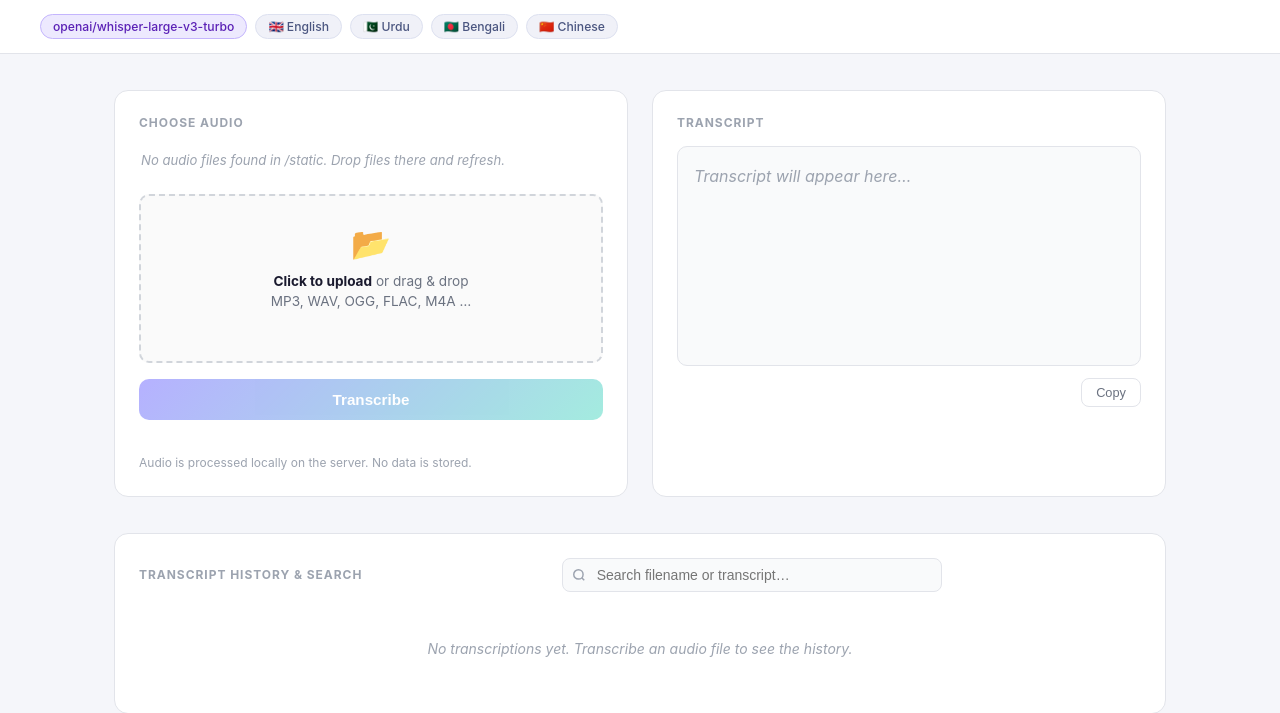
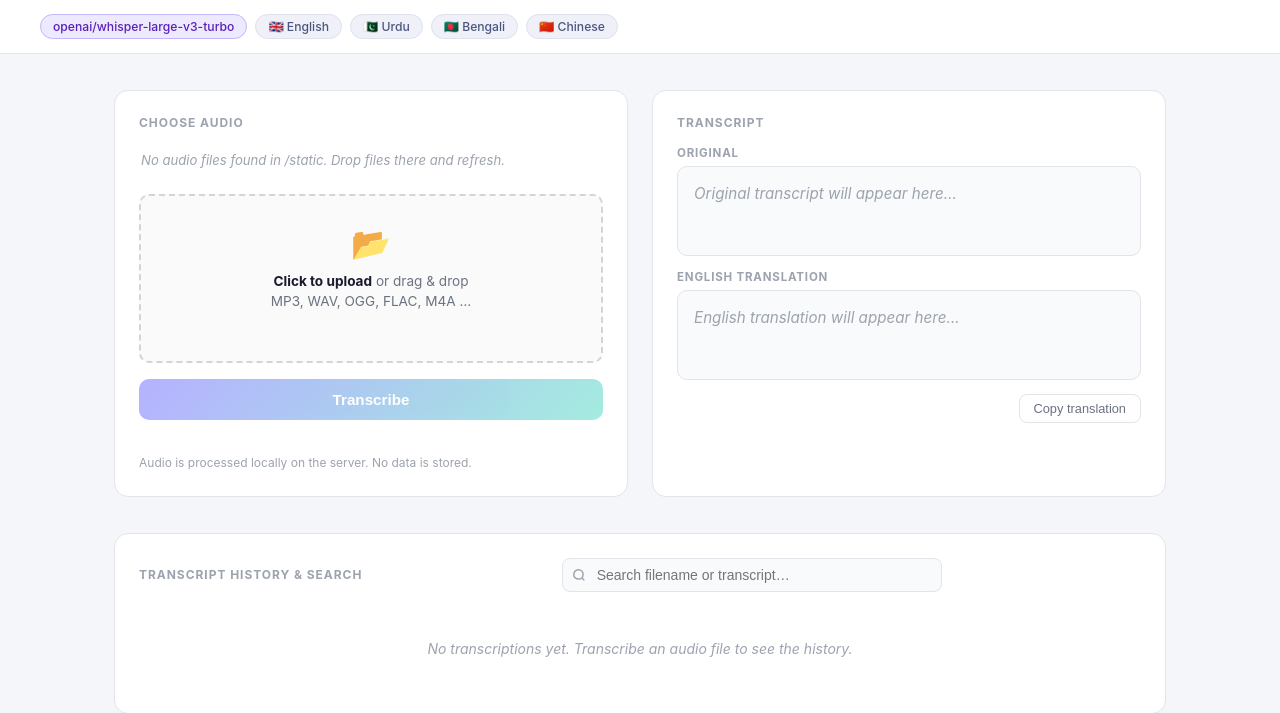
Before and after one commit to mahadrehmann/automatic-speech-recognition-Demo, a FastAPI app: page / in a window 1280 px wide. Shown: the part 94-807 px from the top of the page. Run offline with FastAPI, Linux system fonts and the light colour scheme; data that the repository does not hold is empty.

Commit message:
Add English translation using Groq translations endpoint
Optimize translation logic: Skip translation API call if detected language is English

Co-Authored-By: Claude Sonnet 4.6 <noreply@anthropic.com>

```diff
--- a/main.py
+++ b/main.py
@@ -36,25 +36,52 @@ async def index(request: Request):
 
 @app.post("/transcribe")
 async def transcribe(file: UploadFile = File(...)):
+    audio_bytes = await file.read()
+
+    # Transcribe in the source language and detect what it is
     try:
-        audio_bytes = await file.read()
-        response = client.audio.transcriptions.create(
+        transcript_response = client.audio.transcriptions.create(
             file=(file.filename, audio_bytes),
             model="whisper-large-v3",
+            response_format="verbose_json",
         )
     except Exception as e:
         logger.error("Groq transcription failed: %s", e)
         raise HTTPException(status_code=500, detail="Transcription failed. Please try again.")
 
-    transcript = response.text.strip()
+    original_text     = transcript_response.text.strip()
+    detected_language = (getattr(transcript_response, "language", None) or "").lower()
+    logger.info("Detected language: %s", detected_language)
+
+    # Skip the translation call when audio is already in English
+    if detected_language in ("english", "en"):
+        english_translation = original_text
+    else:
+        try:
+            translation_response = client.audio.translations.create(
+                file=(file.filename, audio_bytes),
+                model="whisper-large-v3",
+            )
+            english_translation = translation_response.text.strip()
+        except Exception as e:
+            logger.error("Groq translation failed: %s", e)
+            raise HTTPException(status_code=500, detail="Translation failed. Please try again.")
+
     entry = {
         "id": str(uuid.uuid4()),
         "filename": file.filename,
-        "transcript": transcript,
+        "original_text": original_text,
+        "english_translation": english_translation,
+        "detected_language": detected_language,
         "timestamp": datetime.now(timezone.utc).isoformat(),
     }
     transcript_history.append(entry)
-    return JSONResponse({"transcript": transcript, "history": transcript_history})
+    return JSONResponse({
+        "original_text": original_text,
+        "english_translation": english_translation,
+        "detected_language": detected_language,
+        "history": transcript_history,
+    })
 
 
 @app.get("/history")
--- a/templates/index.html
+++ b/templates/index.html
@@ -167,23 +167,48 @@
     }
     @keyframes spin { to { transform: rotate(360deg); } }
 
-    /* ── Transcript box ── */
-    #transcript-box {
-      min-height: 220px;
+    /* ── Transcript boxes ── */
+    .transcript-label {
+      font-size: 0.72rem;
+      font-weight: 700;
+      text-transform: uppercase;
+      letter-spacing: 0.07em;
+      color: #9ca3af;
+      margin-bottom: 6px;
+      display: flex;
+      align-items: center;
+      gap: 8px;
+    }
+    .lang-badge {
+      background: #ede9fe;
+      color: #5b21b6;
+      border-radius: 20px;
+      padding: 2px 8px;
+      font-size: 0.7rem;
+      font-weight: 600;
+      text-transform: none;
+      letter-spacing: 0;
+    }
+    .transcript-box {
+      min-height: 90px;
       background: #f9fafb;
       border: 1px solid #e2e4ea;
       border-radius: 10px;
-      padding: 16px;
-      font-size: 1rem;
+      padding: 14px 16px;
+      font-size: 0.95rem;
       line-height: 1.7;
       color: #374151;
       white-space: pre-wrap;
       word-break: break-word;
+      margin-bottom: 14px;
     }
-    #transcript-box.empty { color: #9ca3af; font-style: italic; }
+    .transcript-box.empty { color: #9ca3af; font-style: italic; }
+
+    /* keep old id working as alias */
+    #transcript-box { display: none; }
 
     .copy-row {
-      display: flex; justify-content: flex-end; margin-top: 12px;
+      display: flex; justify-content: flex-end; margin-top: 4px;
     }
     #copy-btn {
       background: none;
@@ -378,9 +403,21 @@
   <!-- ── Right column ── -->
   <div class="card">
     <div class="card-title">Transcript</div>
-    <div id="transcript-box" class="empty">Transcript will appear here&hellip;</div>
+
+    <div class="transcript-label">
+      Original
+      <span id="detected-lang-badge" class="lang-badge" style="display:none"></span>
+    </div>
+    <div id="original-box" class="transcript-box empty">Original transcript will appear here&hellip;</div>
+
+    <div class="transcript-label">English Translation</div>
+    <div id="translation-box" class="transcript-box empty">English translation will appear here&hellip;</div>
+
+    <!-- hidden; keeps old JS references from breaking -->
+    <div id="transcript-box"></div>
+
     <div class="copy-row">
-      <button id="copy-btn" title="Copy to clipboard">Copy</button>
+      <button id="copy-btn" title="Copy English translation to clipboard">Copy translation</button>
     </div>
   </div>
 </main>
@@ -410,16 +447,18 @@
   let activeBtn    = null;
 
   /* ── Refs ────────────────────────────────────────────────────── */
-  const dropzone         = document.getElementById("dropzone");
-  const fileInput        = document.getElementById("file-input");
-  const fileNameEl       = document.getElementById("file-name");
-  const transcribeBtn    = document.getElementById("transcribe-btn");
-  const statusEl         = document.getElementById("status");
-  const transcriptBox    = document.getElementById("transcript-box");
-  const copyBtn          = document.getElementById("copy-btn");
-  const samplesGrid      = document.getElementById("samples-grid");
-  const audioPlayerWrap  = document.getElementById("audio-player-wrap");
-  const audioPlayer      = document.getElementById("audio-player");
+  const dropzone           = document.getElementById("dropzone");
+  const fileInput          = document.getElementById("file-input");
+  const fileNameEl         = document.getElementById("file-name");
+  const transcribeBtn      = document.getElementById("transcribe-btn");
+  const statusEl           = document.getElementById("status");
+  const originalBox        = document.getElementById("original-box");
+  const translationBox     = document.getElementById("translation-box");
+  const detectedLangBadge  = document.getElementById("detected-lang-badge");
+  const copyBtn            = document.getElementById("copy-btn");
+  const samplesGrid        = document.getElementById("samples-grid");
+  const audioPlayerWrap    = document.getElementById("audio-player-wrap");
+  const audioPlayer        = document.getElementById("audio-player");
 
   /* ── Dynamic sample buttons ──────────────────────────────────── */
   async function loadSamples() {
@@ -515,8 +554,11 @@
     if (!selectedFile) return;
 
     transcribeBtn.disabled = true;
-    transcriptBox.textContent = "";
-    transcriptBox.classList.add("empty");
+    originalBox.textContent    = "";
+    translationBox.textContent = "";
+    originalBox.classList.add("empty");
+    translationBox.classList.add("empty");
+    detectedLangBadge.style.display = "none";
     setStatus('<span class="spinner"></span>Transcribing… this may take a moment');
 
     const formData = new FormData();
@@ -529,9 +571,18 @@
         throw new Error(`Server error ${resp.status}: ${err}`);
       }
       const data = await resp.json();
-      const text = data.transcript || "(empty result)";
-      transcriptBox.textContent = text;
-      transcriptBox.classList.remove("empty");
+
+      originalBox.textContent = data.original_text || "(empty result)";
+      originalBox.classList.remove("empty");
+
+      translationBox.textContent = data.english_translation || "(empty result)";
+      translationBox.classList.remove("empty");
+
+      if (data.detected_language) {
+        detectedLangBadge.textContent = data.detected_language;
+        detectedLangBadge.style.display = "inline";
+      }
+
       setStatus("✓ Done");
       if (data.history) renderHistory(data.history);
     } catch(e) {
@@ -543,11 +594,11 @@
 
   /* ── Copy ────────────────────────────────────────────────────── */
   copyBtn.addEventListener("click", () => {
-    const text = transcriptBox.textContent.trim();
-    if (!text || transcriptBox.classList.contains("empty")) return;
+    const text = translationBox.textContent.trim();
+    if (!text || translationBox.classList.contains("empty")) return;
     navigator.clipboard.writeText(text).then(() => {
       copyBtn.textContent = "Copied!";
-      setTimeout(() => (copyBtn.textContent = "Copy"), 1500);
+      setTimeout(() => (copyBtn.textContent = "Copy translation"), 1500);
     });
   });
 
@@ -580,8 +631,9 @@
     const q = historySearch.value.trim().toLowerCase();
     const filtered = q
       ? fullHistory.filter(e =>
-          e.filename.toLowerCase().includes(q) ||
-          e.transcript.toLowerCase().includes(q))
+          (e.filename || "").toLowerCase().includes(q) ||
+          (e.original_text || "").toLowerCase().includes(q) ||
+          (e.english_translation || "").toLowerCase().includes(q))
       : fullHistory;
 
     historyCount.textContent = filtered.length
@@ -606,12 +658,27 @@
         dateStyle: "medium", timeStyle: "short"
       });
 
+      const langBadge = entry.detected_language
+        ? `<span class="lang-badge">${escapeHtml(entry.detected_language)}</span>`
+        : "";
+
+      const showTranslation = entry.english_translation &&
+        entry.english_translation !== entry.original_text;
+
       item.innerHTML = `
         <div class="history-item-meta">
           <span class="history-item-filename">${escapeHtml(entry.filename)}</span>
+          ${langBadge}
           <span class="history-item-time">${ts}</span>
         </div>
-        <div class="history-item-text">${highlight(entry.transcript, q)}</div>`;
+        <div class="transcript-label" style="margin-bottom:4px">Original</div>
+        <div class="history-item-text" style="margin-bottom:${showTranslation ? "10px" : "0"}">
+          ${highlight(entry.original_text || "", q)}
+        </div>
+        ${showTranslation ? `
+        <div class="transcript-label" style="margin-bottom:4px">English Translation</div>
+        <div class="history-item-text">${highlight(entry.english_translation, q)}</div>
+        ` : ""}`;
       historyList.appendChild(item);
     });
   }
```
